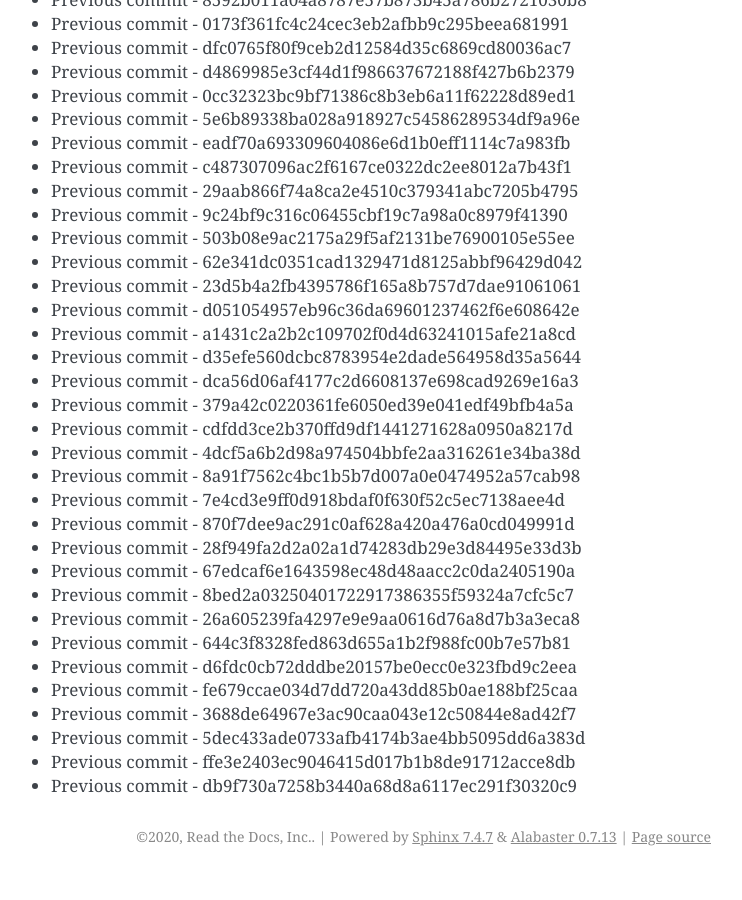
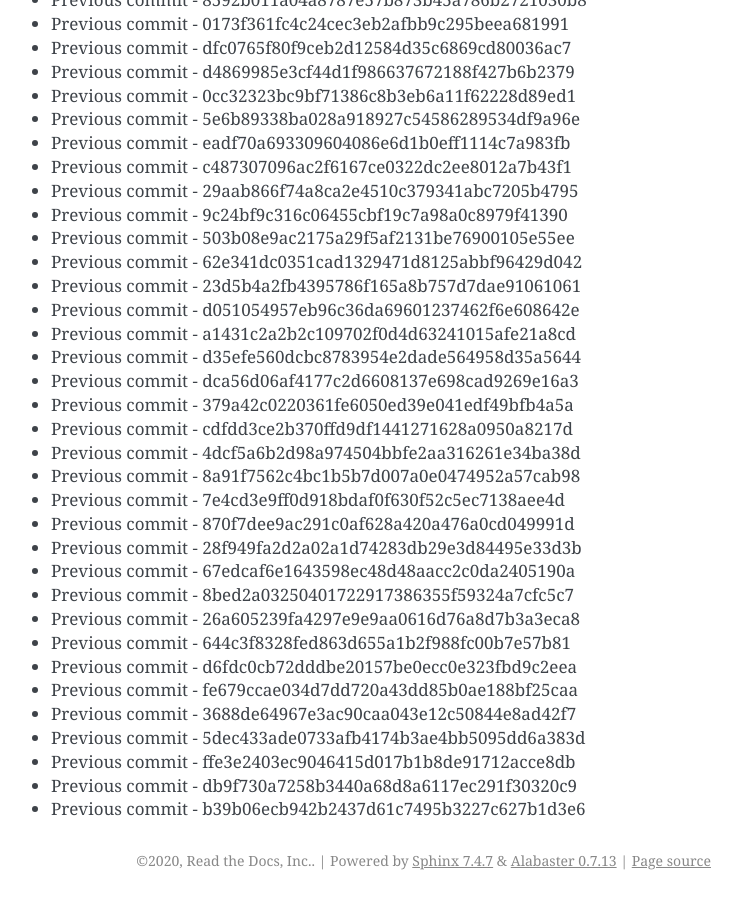
Before and after one commit to readthedocs/rtd-git-stresstest, a Sphinx documentation site: the page built from docs/updates.rst, in a window 1280 px wide and 900 px high, scrolled down 29378 px. Shown: the whole window, without its empty margins (399-1141 px from the left). Built offline with Sphinx 7.4.7, drawn with Linux system fonts in a browser that asks for light colours; before the commit the page ends 30254 px from its top, so only the background shows below that.

Commit message:
Generating commit from previous: b39b06ecb942b2437d61c7495b3227c627b1d3e6

```diff
--- a/docs/updates.rst
+++ b/docs/updates.rst
@@ -1266,3 +1266,4 @@ It can be tested for any performance characteristics.
 * Previous commit - 5dec433ade0733afb4174b3ae4bb5095dd6a383d
 * Previous commit - ffe3e2403ec9046415d017b1b8de91712acce8db
 * Previous commit - db9f730a7258b3440a68d8a6117ec291f30320c9
+* Previous commit - b39b06ecb942b2437d61c7495b3227c627b1d3e6
```
